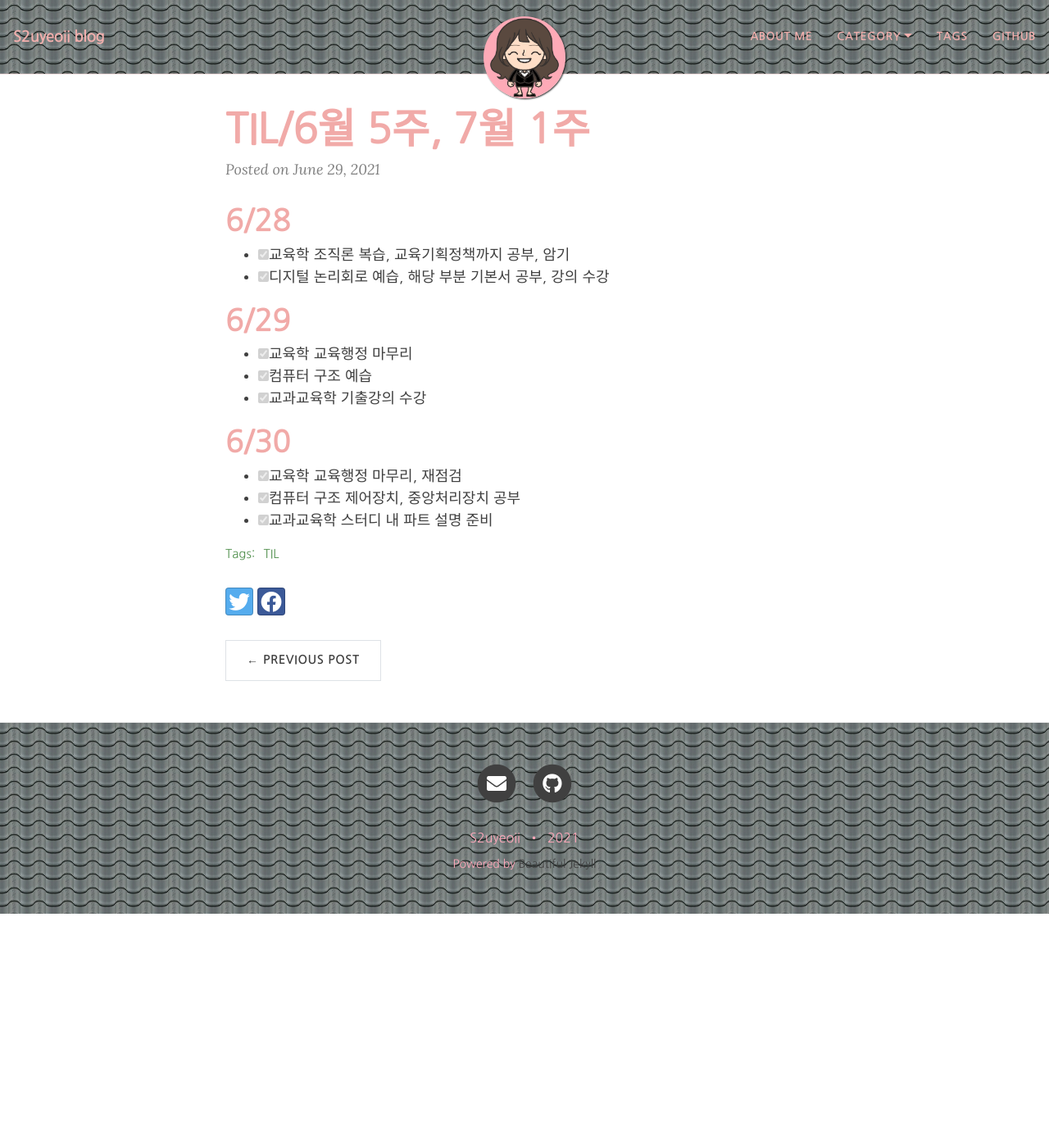
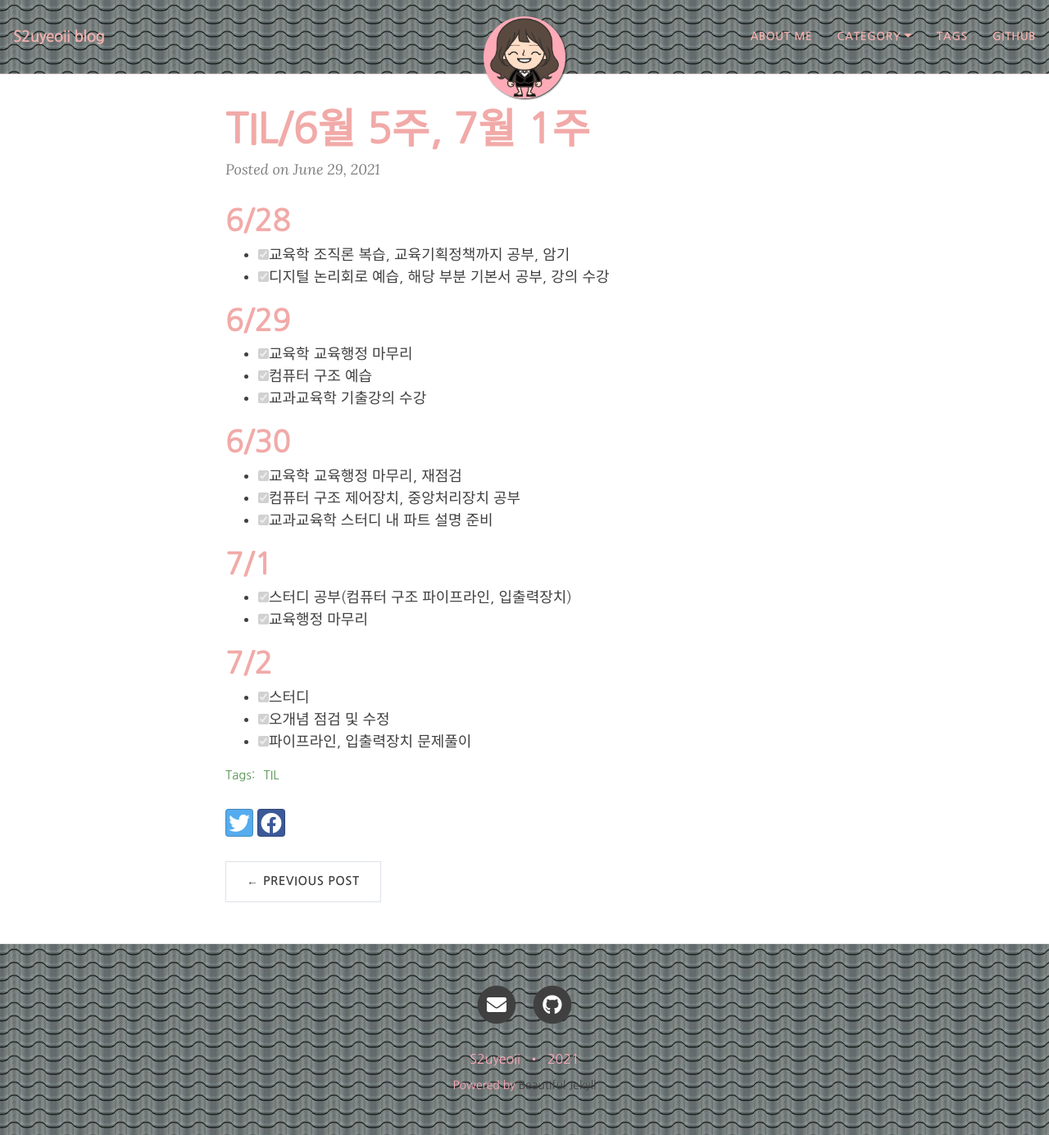
Before and after one commit to yeoneed/yeoneed.github.io, a Jekyll site: the page built from _posts/2021-06-29-TIL-6월막주+7월첫주.md, in a window 1280 px wide and 1385 px high. Shown: the whole window at 82% size. Built offline with Jekyll 4.4.1, drawn with Linux system fonts in a browser that asks for light colours; nearby versions of some CDN libraries; some web fonts are replaced.

Commit message:
Update 2021-06-29-TIL-6월막주+7월첫주.md

```diff
--- a/_posts/2021-06-29-TIL-6월막주+7월첫주.md
+++ b/_posts/2021-06-29-TIL-6월막주+7월첫주.md
@@ -21,3 +21,12 @@ category: [TIL]
 - [x] 교육학 교육행정 마무리, 재점검
 - [x] 컴퓨터 구조 제어장치, 중앙처리장치 공부
 - [x] 교과교육학 스터디 내 파트 설명 준비
+
+# 7/1
+- [x] 스터디 공부(컴퓨터 구조 파이프라인, 입출력장치)
+- [x] 교육행정 마무리
+
+# 7/2
+- [x] 스터디
+- [x] 오개념 점검 및 수정
+- [x] 파이프라인, 입출력장치 문제풀이
```
